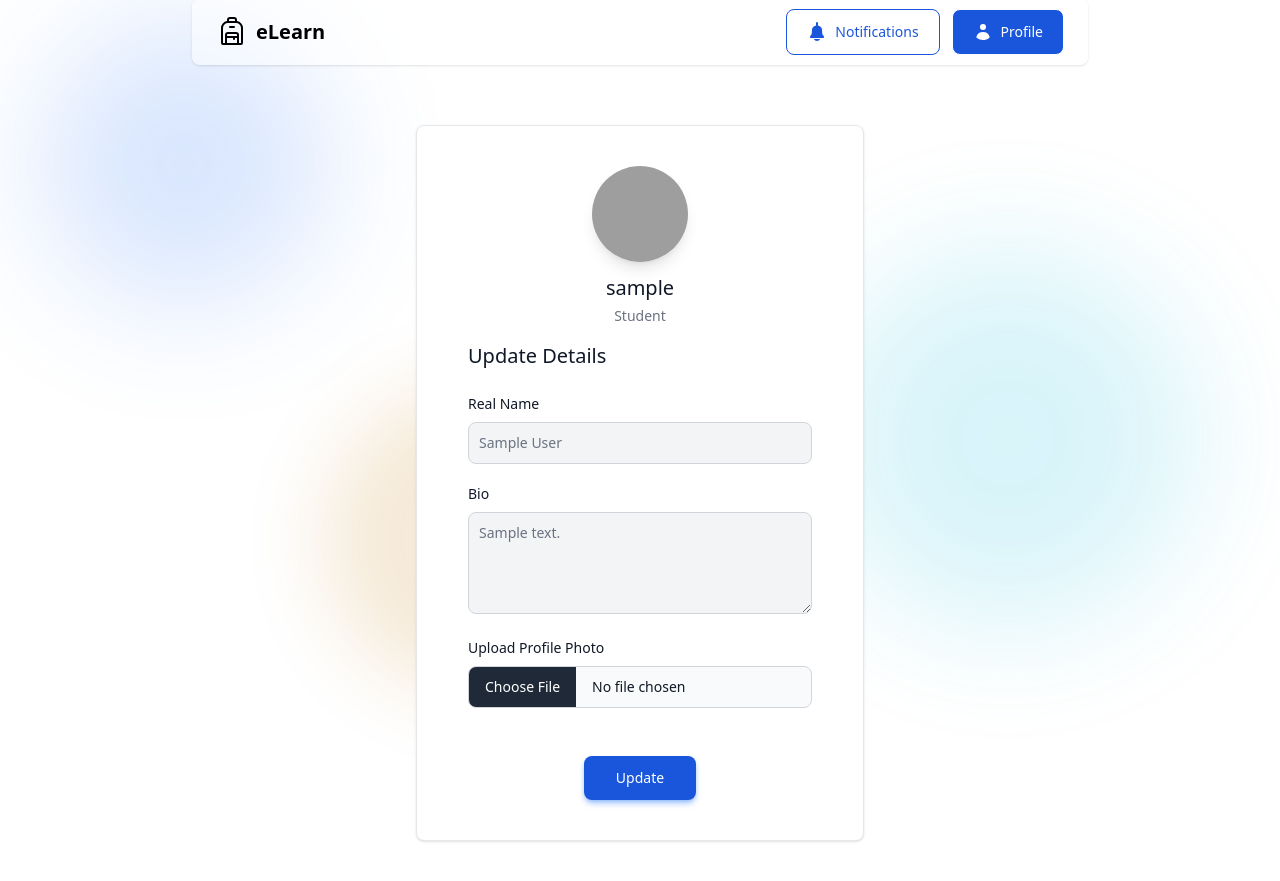
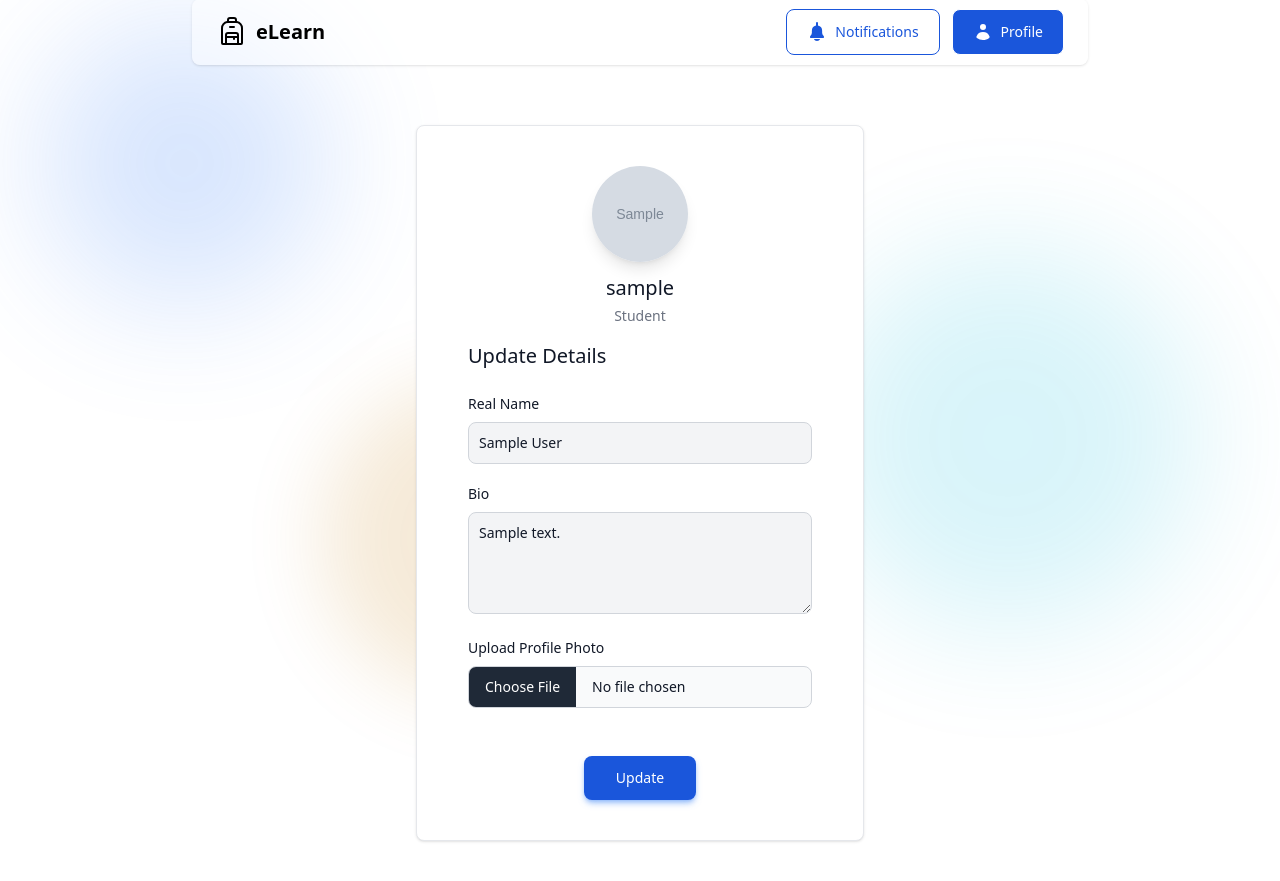
Before and after one commit to Jx1126/awd-final, a Django app: page /user/profile/edit/ in a window 1280 px wide. Shown: the part 21-902 px from the top of the page. Run offline with Django 5.2, Linux system fonts and the light colour scheme; a user stored in the database is signed in; tables that the repository leaves empty hold one stand-in row (values such as "Sample post"); grey boxes marked "Sample" are stand-in pictures; style sheets or scripts are compiled from the project's sources; parts of the project's set-up code (start-up, migrations or seed data) failed here and were passed over; some libraries are stand-ins or nearby versions; grey boxes are pictures that could not be loaded.

Commit message:
feat(profile): add profile photo upload and display function in edit profile page

```diff
--- a/elearning/users/forms.py
+++ b/elearning/users/forms.py
@@ -29,4 +29,4 @@ class UserStatusUpdateForm(forms.ModelForm):
 class UserProfileUpdateForm(forms.ModelForm):
   class Meta:
     model = AppUser
-    fields = ['real_name', 'bio']
+    fields = ['real_name', 'bio', 'profile_photo']
--- a/elearning/users/models.py
+++ b/elearning/users/models.py
@@ -1,5 +1,13 @@
 from django.db import models
 from django.contrib.auth.models import User
+from django.conf import settings
+import uuid
+import os
+
+def generate_uuid(instance, file):
+  extension = file.split('.')[-1]
+  file_uuid = f'{uuid.uuid4()}.{extension}'
+  return os.path.join('course_materials/', file_uuid)
 
 class AppUser(models.Model):
   user = models.OneToOneField(User, on_delete=models.CASCADE)
@@ -7,6 +15,13 @@ class AppUser(models.Model):
   is_teacher = models.BooleanField(default=False)
   real_name = models.CharField(max_length=150)
   bio = models.TextField(blank=True)
+  profile_photo = models.ImageField(upload_to=generate_uuid, null=True, blank=True, default='default_profile.jpg')
+
+  def get_photo_url(self):
+    if self.profile_photo:
+      return self.profile_photo.url
+    else:
+      return f"{settings.MEDIA_URL}default_profile.jpg"
 
 class UserStatusUpdate(models.Model):
   user = models.ForeignKey(User, on_delete=models.CASCADE, related_name='status_list')
--- a/elearning/users/templates/users/edit_profile.html
+++ b/elearning/users/templates/users/edit_profile.html
@@ -9,7 +9,7 @@
 <div class="flex justify-center items-center py-15">
   <div class="w-full max-w-md bg-white border border-gray-200 rounded-lg shadow-sm">
     <div class="flex flex-col items-center py-10">
-      <img class="w-24 h-24 mb-3 rounded-full shadow-lg" src="/docs/images/people/profile-picture-3.jpg" alt="Bonnie image"/>
+      <img class="w-24 h-24 mb-3 rounded-full shadow-lg" src="{{ app_user.get_photo_url }}" />
       <h5 class="mb-1 text-xl font-medium text-gray-900">{{ user.username }}</h5>
 
       <span class="text-sm text-gray-500">
@@ -26,16 +26,16 @@
           {% csrf_token %}
           <h5 class="text-xl font-medium text-gray-900">Update Details</h5>
           <label for="real_name" class="block mb-2 text-sm font-medium text-gray-900">Real Name</label>
-          <input type="text" name="real_name" id="disabled-input" class="mb-5 bg-gray-100 border border-gray-300 text-gray-900 text-sm rounded-lg focus:ring-blue-500 focus:border-blue-500 block w-full p-2.5" placeholder="{{ app_user.real_name }}">
+          <input type="text" name="real_name" id="disabled-input" class="mb-5 bg-gray-100 border border-gray-300 text-gray-900 text-sm rounded-lg focus:ring-blue-500 focus:border-blue-500 block w-full p-2.5" value="{{ app_user.real_name }}">
 
           <label for="bio" class="block mb-2 text-sm font-medium text-gray-900">Bio</label>
-          <textarea id="bio" name="bio" rows="4" class="block p-2.5 w-full text-sm text-gray-900 bg-gray-100 rounded-lg border border-gray-300 focus:ring-blue-500 focus:border-blue-500" placeholder="{{ app_user.bio }}"></textarea>
+          <textarea id="bio" name="bio" rows="4" class="block p-2.5 w-full text-sm text-gray-900 placeholder-gray-900 bg-gray-100 rounded-lg border border-gray-300 focus:ring-blue-500 focus:border-blue-500">{{ app_user.bio }}</textarea>
 
           <label class="block mb-2 text-sm font-medium text-gray-900" for="file_input">Upload Profile Photo</label>
-          <input class="block w-full text-sm text-gray-900 border border-gray-300 rounded-lg cursor-pointer bg-gray-50 focus:outline-none" aria-describedby="file_input_help" id="file_input" type="file">
+          <input type="file" name="profile_photo" class="block w-full text-sm text-gray-900 border border-gray-300 rounded-lg cursor-pointer bg-gray-50 focus:outline-none" aria-describedby="file_input_help" id="file_input">
 
           <div class="flex justify-center">
-            <button type="submit" class="px-8 py-3 mt-6 text-sm font-medium text-white bg-blue-700 rounded-lg shadow-md ease-in-out transition shadow-blue-400/70 hover:bg-blue-800 focus:ring-4 focus:ring-blue-300 focus:outline-none">Update</button>
+            <button type="submit" class="px-8 py-3 mt-6 text-sm font-medium text-white bg-blue-700 rounded-lg shadow-md ease-in-out transition shadow-blue-400/70 hover:cursor-pointer hover:bg-blue-800 focus:ring-4 focus:ring-blue-300 focus:outline-none">Update</button>
           </div>
         </form>
 
--- a/elearning/users/templates/users/user_profile.html
+++ b/elearning/users/templates/users/user_profile.html
@@ -1,6 +1,7 @@
 {% extends "base.html" %}
 
 {% load widget_tweaks %}
+{% load static %}
 
 {% block title %}User Profile{% endblock %}
 
@@ -9,7 +10,7 @@
 <div class="flex justify-center items-center py-15">
   <div class="w-full max-w-md bg-white border border-gray-200 rounded-lg shadow-sm">
     <div class="flex flex-col items-center py-10">
-      <img class="w-24 h-24 mb-3 rounded-full shadow-lg" src="/docs/images/people/profile-picture-3.jpg" alt="Bonnie image"/>
+      <img class="w-24 h-24 mb-3 rounded-full shadow-lg" src="{{ app_user.get_photo_url }}"/>
       <h5 class="mb-1 text-xl font-medium text-gray-900">{{ user.username }}</h5>
 
       <span class="text-sm text-gray-500">
@@ -28,8 +29,7 @@
         <input type="text" name="email" id="disabled-input" aria-label="disabled input" class="mb-5 bg-gray-100 border border-gray-300 text-gray-900 text-sm rounded-lg focus:ring-blue-500 focus:border-blue-500 block w-full p-2.5 pointer-event-none cursor-not-allowed" value="{{ user.email }}" disabled>
 
         <label for="bio" class="block mb-2 text-sm font-medium text-gray-900">Bio</label>
-        <textarea id="bio" name="bio" rows="4" class="block p-2.5 w-full text-sm text-gray-900 bg-gray-100 rounded-lg border border-gray-300 placeholder-gray-900 focus:ring-blue-500 focus:border-blue-500 pointer-event-none cursor-not-allowed" placeholder="{{ app_user.bio }}" disabled></textarea>
-
+        <textarea id="bio" name="bio" rows="4" class="block p-2.5 w-full text-sm text-gray-900 bg-gray-100 rounded-lg border border-gray-300 placeholder-gray-900 focus:ring-blue-500 focus:border-blue-500 pointer-event-none cursor-not-allowed" disabled>{{ app_user.bio }}</textarea>
       </div>
 
       {% if own_profile %}
--- a/elearning/users/urls.py
+++ b/elearning/users/urls.py
@@ -2,6 +2,8 @@ from django.contrib import admin
 from django.urls import path
 from django.contrib.auth.decorators import login_required
 from users import views as user_views
+from django.conf import settings
+from django.conf.urls.static import static
 
 urlpatterns = [
     path('register/', user_views.user_register, name='register'),
@@ -13,4 +15,4 @@ urlpatterns = [
     path('notification/', login_required(login_url='login/')(user_views.all_notifications), name='all_notifications'),
     path('profile/', login_required(login_url='login/')(user_views.user_profile), name='user_profile'),
     path('profile/edit/', login_required(login_url='login/')(user_views.edit_profile), name='edit_profile'),
-]
+] + static(settings.MEDIA_URL, document_root=settings.MEDIA_ROOT)
--- a/elearning/users/views.py
+++ b/elearning/users/views.py
@@ -187,7 +187,7 @@ def edit_profile(request):
   app_user = AppUser.objects.get(user=request.user)
 
   if request.method == 'POST':
-    profile_form = UserProfileUpdateForm(request.POST, instance=app_user)
+    profile_form = UserProfileUpdateForm(request.POST, request.FILES, instance=app_user)
 
     if profile_form.is_valid():
       updated_profile = profile_form.save(commit=False)
@@ -196,9 +196,11 @@ def edit_profile(request):
       messages.success(request, 'Profile updated.')
       return HttpResponseRedirect('/user/profile/')
 
-    messages.error(request, 'Error updating profile.')
-    return HttpResponseRedirect('/user/profile/')
+    else:
+      messages.error(request, 'Error updating profile. Please check your input.')
+      HttpResponseRedirect('/user/profile/edit/')
 
   else:
     profile_form = UserProfileUpdateForm(instance=app_user)
-    return render(request, 'users/edit_profile.html', {'profile_form': profile_form, 'app_user': app_user})
+
+  return render(request, 'users/edit_profile.html', {'profile_form': profile_form, 'app_user': app_user})
```
Also changed, not shown: elearning/users/migrations/0007_appuser_profile_photo.py (added), elearning/users/migrations/0008_alter_appuser_profile_photo.py (added), elearning/users/migrations/0009_alter_appuser_profile_photo.py (added), elearning/users/migrations/0010_alter_appuser_profile_photo.py (added), elearning/users/migrations/0011_alter_appuser_profile_photo.py (added).
